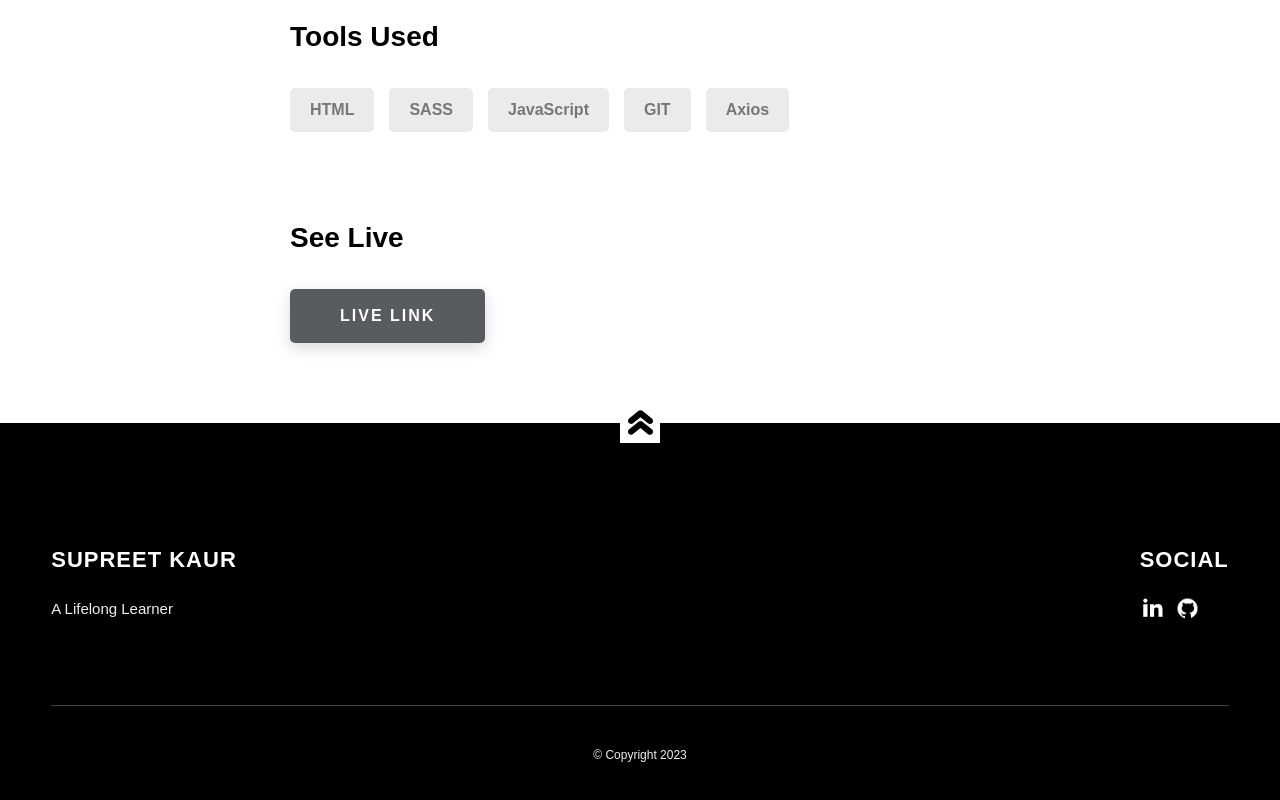
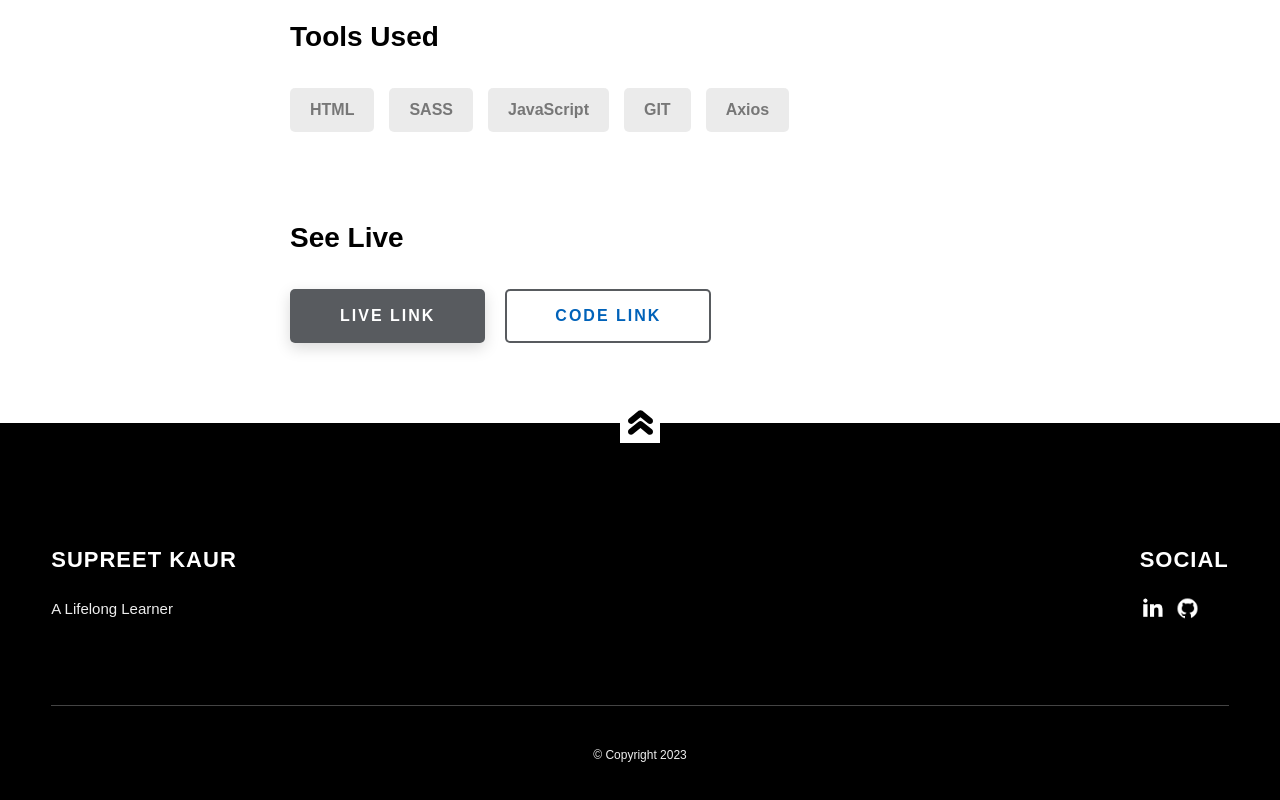
Before and after one commit to isupreetk/portfolio-website, a React (Create React App) app: page /project/6 in a window 1280 px wide. Shown: the part 1619-2419 px from the top of the page. Built offline with nearby package versions, Linux system fonts and the light colour scheme.

Commit message:
changes the visibiltiy of repos to public

```diff
--- a/src/components/ProjectDetails/BandSite/ProjectDetailsBandSite.jsx
+++ b/src/components/ProjectDetails/BandSite/ProjectDetailsBandSite.jsx
@@ -39,12 +39,12 @@ function ProjectDetailsBandSite() {
                                     target="_blank" rel="noreferrer"
                                 >Live Link</a
                                 >
-                                {/* <a
+                                <a
                                     href="https://github.com/isupreetk/BandSite.git"
                                     class="btn btn--med btn--theme-inv project-details__links-btn"
                                     target="_blank" rel="noreferrer"
                                 >Code Link</a
-                                > */}
+                                >
                             </div>
                         </div>
                     </div>
--- a/src/components/ProjectDetails/CoffeeShop/ProjectDetailsCoffeeShop.jsx
+++ b/src/components/ProjectDetails/CoffeeShop/ProjectDetailsCoffeeShop.jsx
@@ -36,12 +36,12 @@ function ProjectDetailsCoffeeShop() {
                                     target="_blank" rel="noreferrer"
                                 >Live Link</a
                                 >
-                                {/* <a
+                                <a
                                     href="https://github.com/isupreetk/CoffeeShop.git"
                                     class="btn btn--med btn--theme-inv project-details__links-btn"
                                     target="_blank" rel="noreferrer"
                                 >Code Link</a
-                                > */}
+                                >
                             </div>
                         </div>
                     </div>
--- a/src/components/ProjectDetails/TravelSite/ProjectDetailsTravelSite.jsx
+++ b/src/components/ProjectDetails/TravelSite/ProjectDetailsTravelSite.jsx
@@ -37,12 +37,12 @@ function ProjectDetailsTravelSite() {
                                     target="_blank" rel="noreferrer"
                                 >Live Link</a
                                 >
-                                {/* <a
+                                <a
                                     href="https://github.com/isupreetk/travelsite.git"
                                     class="btn btn--med btn--theme-inv project-details__links-btn"
                                     target="_blank" rel="noreferrer"
                                 >Code Link</a
-                                > */}
+                                >
                             </div>
                         </div>
                     </div>
```
